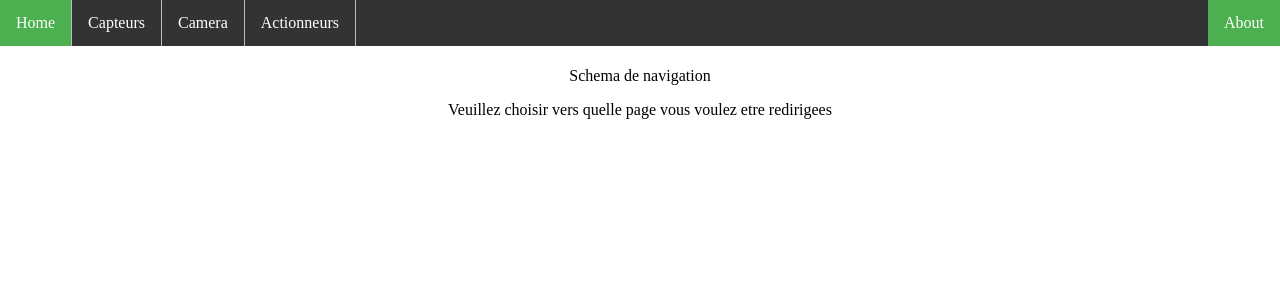
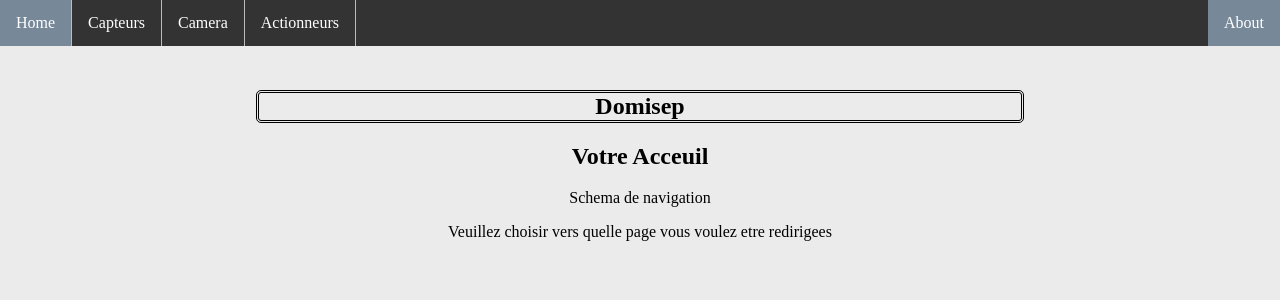
Before and after one commit to Amaurybox/Projet-APP-informatique, a PHP site: page /Acceuil.html in a window 1280 px wide. Shown: the top 300 px of the page. Run offline with PHP 8.4, Linux system fonts and the light colour scheme.

Commit message:
Changement CSS

```diff
--- a/untitled/Acceuil.html
+++ b/untitled/Acceuil.html
@@ -16,6 +16,7 @@
 </ul>
 
 <div class="content">
+    <h2 class="double" > Domisep </h2>
     <h2>Votre Acceuil</h2>
     <p>Schema de navigation</p>
     <p>Veuillez choisir vers quelle page vous voulez etre redirigees</p>
--- a/untitled/CssSite1.css
+++ b/untitled/CssSite1.css
@@ -1,6 +1,9 @@
 
 
-body {margin: 0;}
+body {
+    margin: 0;
+    background-color: rgba(192,192,192,0.3);
+}
 
 /*.horinav{
     display: table;
@@ -62,7 +65,15 @@ li a:hover:not(.active) {
 }
 
 .active {
-    background-color: #4CAF50;
+    background-color: #778899;
+}
+
+h2.double {
+    border-style: double;
+    margin-left: 20%;
+    margin-right: 20%;
+    margin-top: 7% ;
+    border-radius: 5px;
 }
 
 .imp
```
